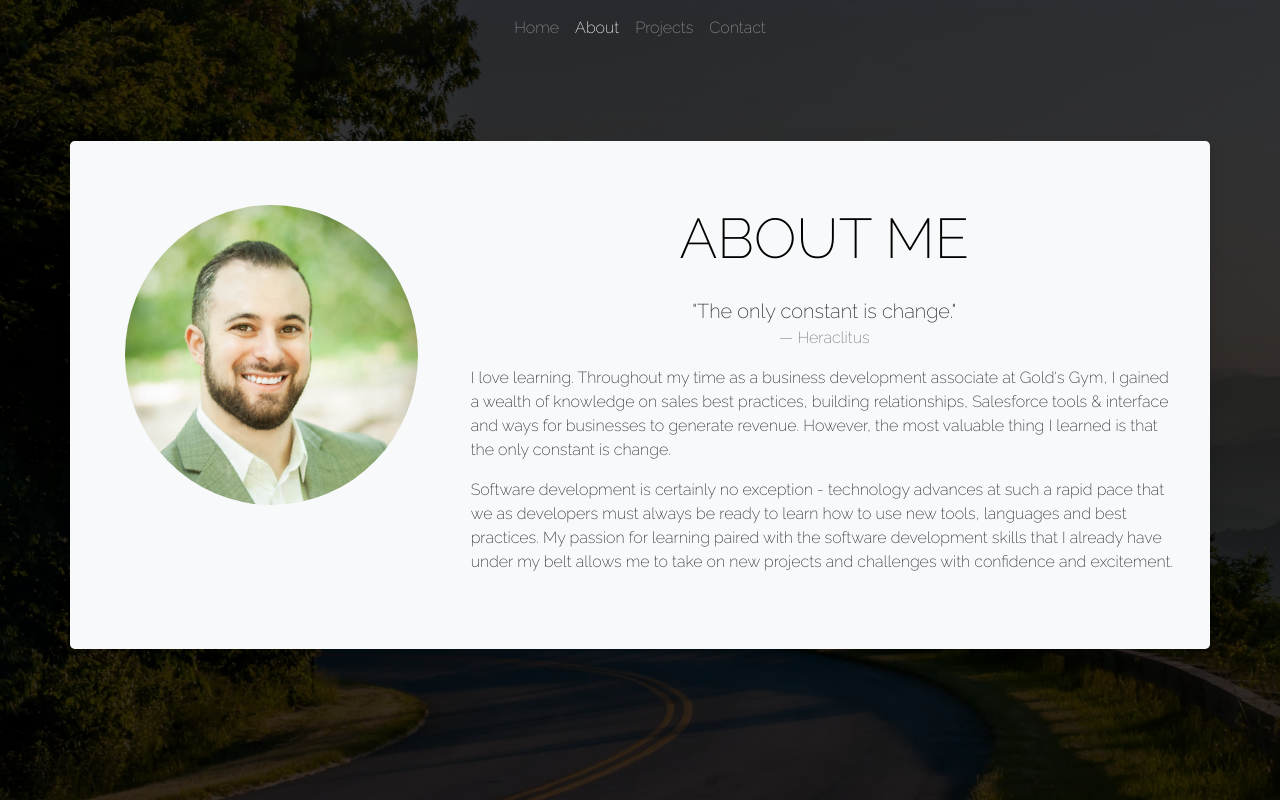
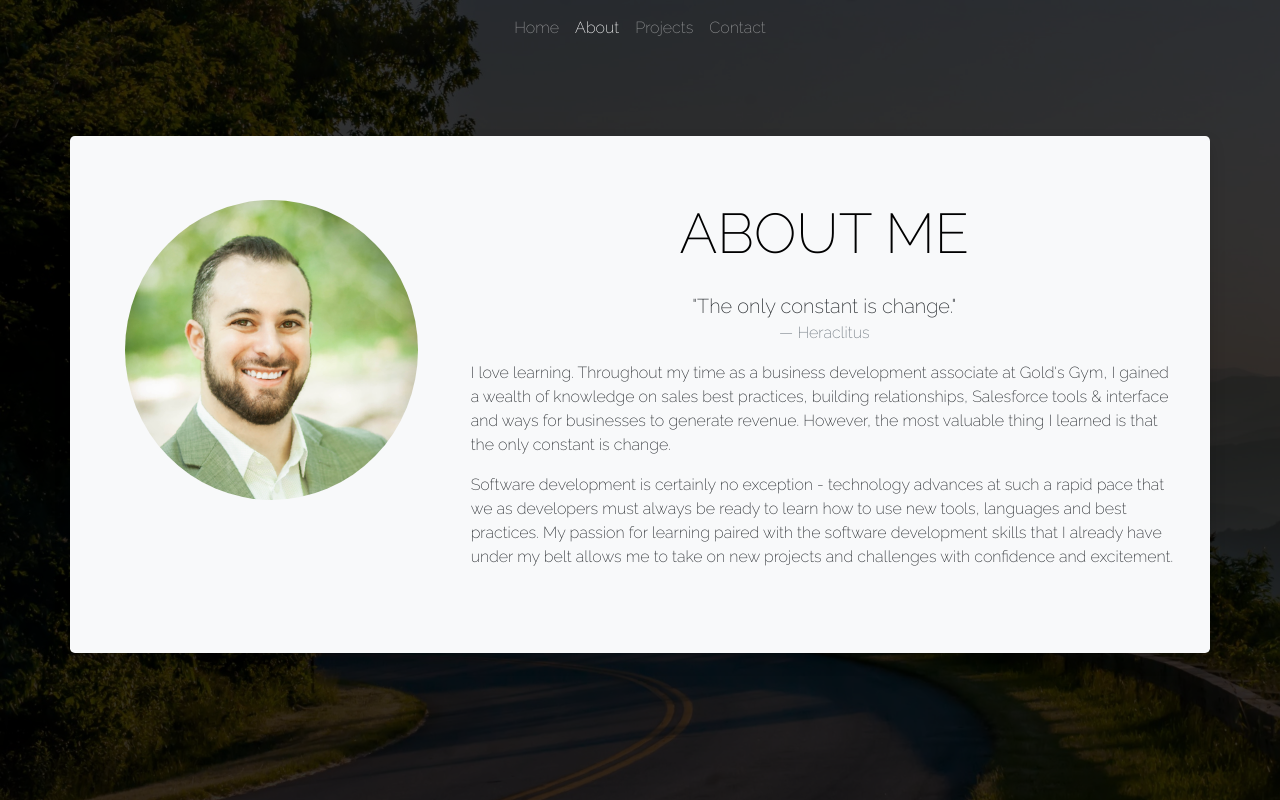
Before and after one commit to shapirobd/portfolio, a Flask app: page /about in a window 1280 px wide. Run offline with Flask 2, Linux system fonts and the light colour scheme.

Commit message:
fixed padding in about section

```diff
--- a/templates/about.html
+++ b/templates/about.html
@@ -44,7 +44,7 @@ content %}
 							id="main-row"
 							class="row justify-content-center align-items-top"
 						>
-							<div class="jumbotron bg-light shadow pb-2">
+							<div class="jumbotron bg-light shadow pb-4">
 								<div class="row justify-content-center align-items-top">
 									<div class="col-lg-4 mx-0">
 										<div class="row justify-content-center mb-4">
```
